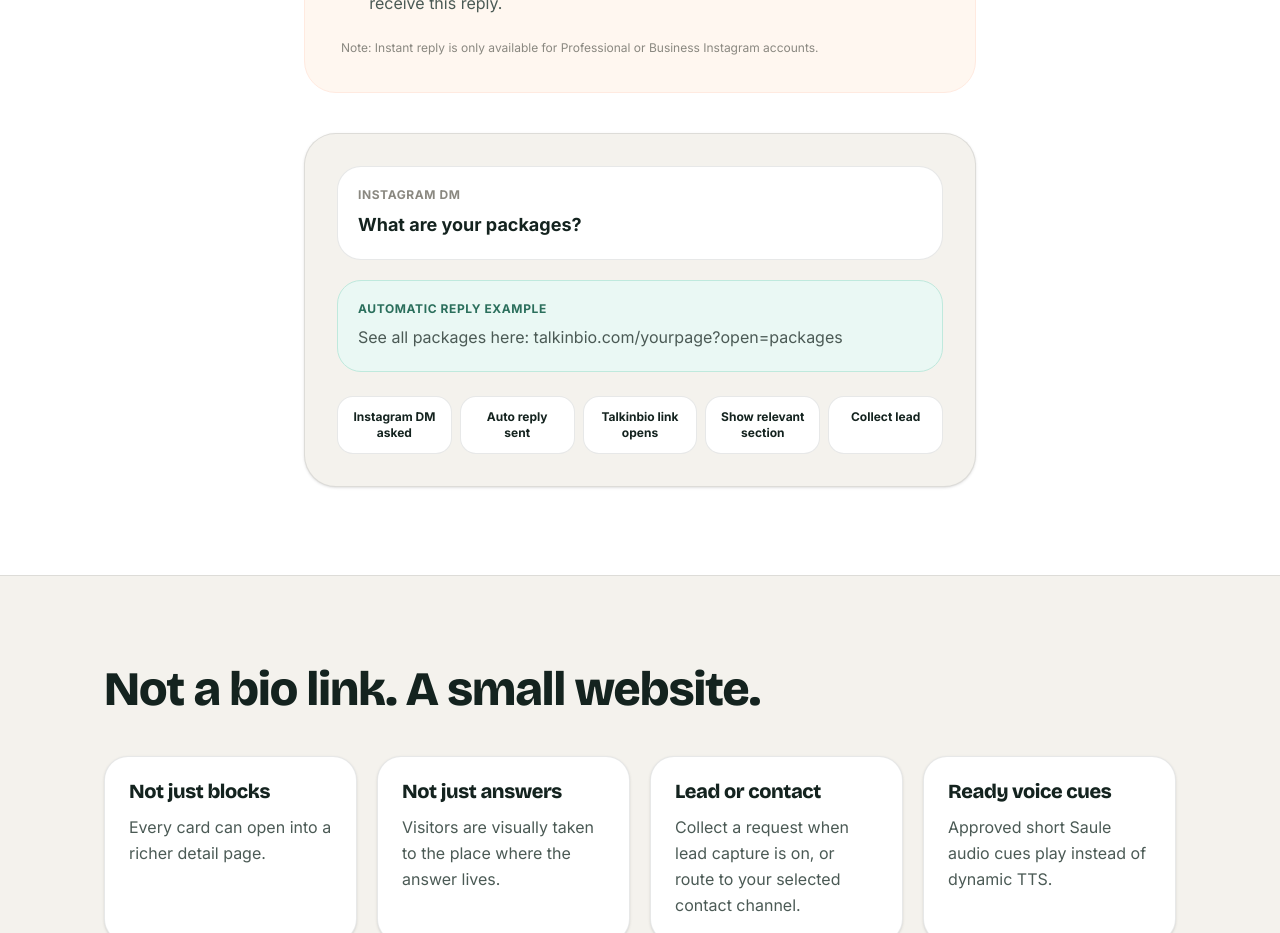
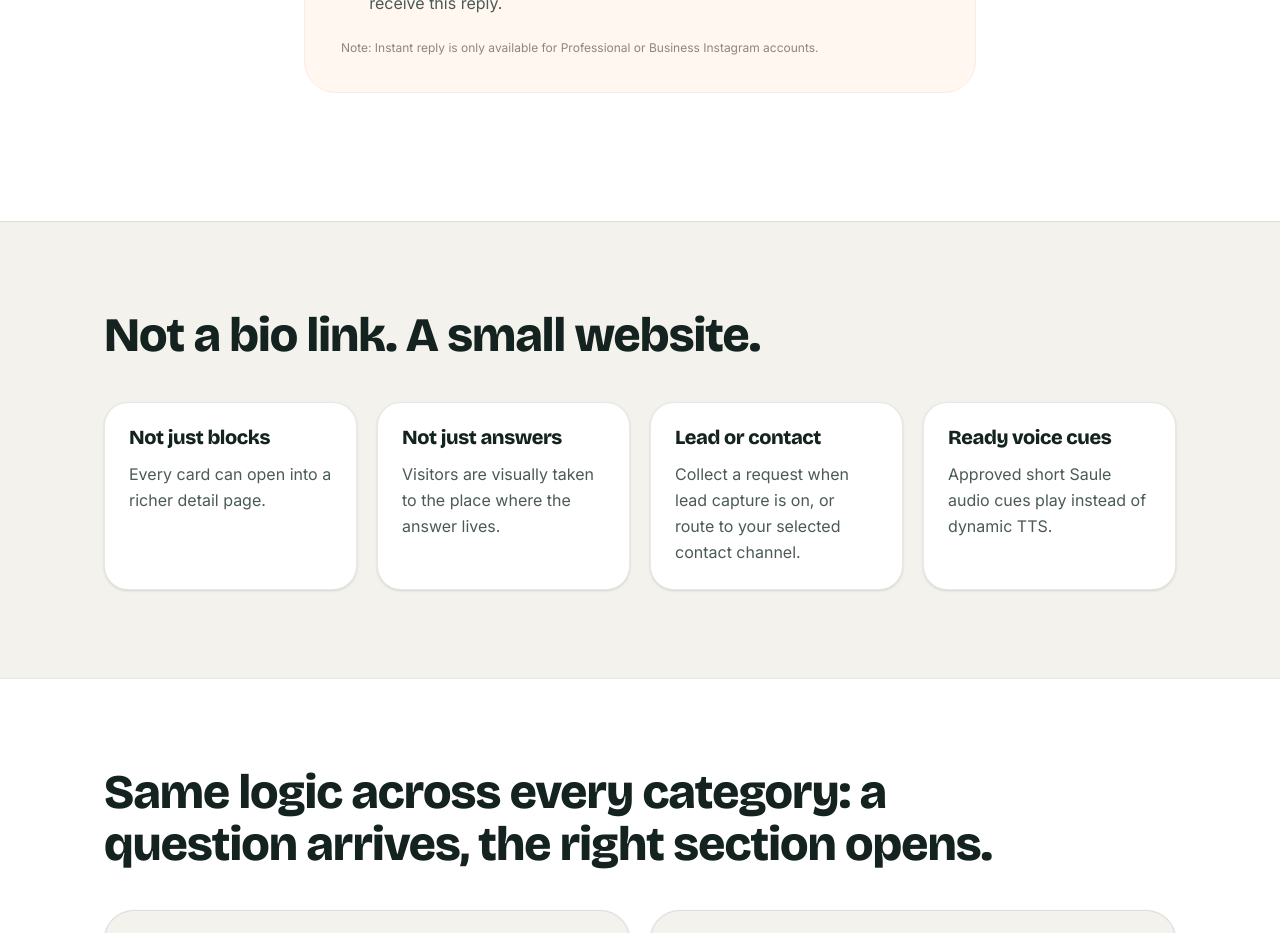
Before and after one commit to pelevanid-lab/talkinbio, a Next.js app: page /en in a window 1280 px wide. Shown: the part 3140-4073 px from the top of the page. Built offline with nearby package versions, Linux system fonts and the light colour scheme; no server answers.

Commit message:
Remove example DM flow diagram from Instagram DM section

```diff
--- a/src/components/InstagramDMSection.tsx
+++ b/src/components/InstagramDMSection.tsx
@@ -42,24 +42,6 @@
 
             <p className="text-xs text-[var(--muted)]">{copy.note}</p>
           </div>
-
-          <div className="bg-[var(--paper)] border border-[var(--border)] rounded-[32px] p-5 md:p-8 shadow-sm">
-            <div className="bg-white rounded-[24px] border border-[var(--border)] p-5 mb-5">
-              <p className="text-xs font-bold uppercase tracking-wider text-[var(--muted)] mb-2">Instagram DM</p>
-              <p className="text-lg font-bold text-[var(--ink)]">{copy.exampleQuestion}</p>
-            </div>
-            <div className="bg-[#EAF8F4] rounded-[24px] border border-[#BFE9DD] p-5 mb-6">
-              <p className="text-xs font-bold uppercase tracking-wider text-[var(--teal-deep)] mb-2">{copy.readyLabel}</p>
-              <p className="text-[var(--ink-soft)]">{copy.exampleReply}</p>
-            </div>
-            <div className="grid grid-cols-1 sm:grid-cols-5 gap-2">
-              {copy.steps.map((step: string) => (
-                <div key={step} className="rounded-2xl bg-white border border-[var(--border)] p-3 text-center text-xs font-bold text-[var(--ink)]">
-                  {step}
-                </div>
-              ))}
-            </div>
-          </div>
         </div>
       </div>
     </section>
```
